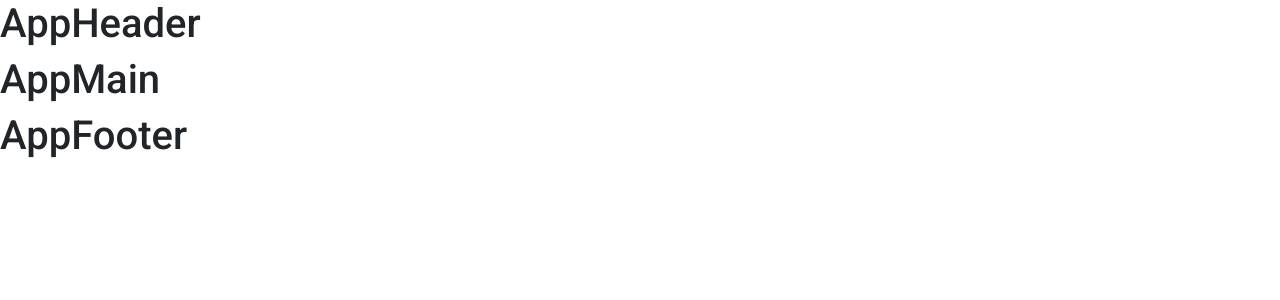
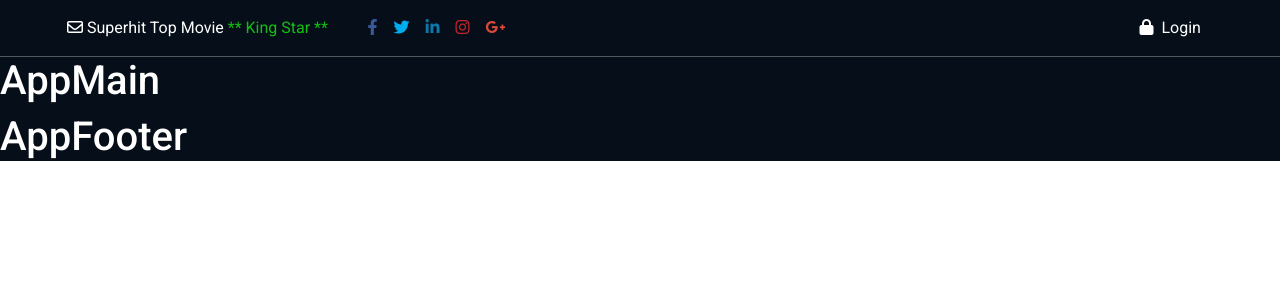
Before and after one commit to EmanuelaPau/proj-html-vuejs, a Vue app: page / in a window 1280 px wide. Shown: the top 300 px of the page. Built offline with nearby package versions, Linux system fonts and the light colour scheme.

Commit message:
Add header top

```diff
--- a/index.html
+++ b/index.html
@@ -10,6 +10,10 @@
     <link rel="preconnect" href="https://fonts.googleapis.com">
     <link rel="preconnect" href="https://fonts.gstatic.com" crossorigin>
     <link href="https://fonts.googleapis.com/css2?family=Roboto:ital,wght@0,100;0,300;0,400;0,500;0,700;0,900;1,100;1,300;1,400;1,500;1,700;1,900&display=swap" rel="stylesheet">
+
+    <!-- Fontawesome -->
+    <link rel="stylesheet" href="https://cdnjs.cloudflare.com/ajax/libs/font-awesome/6.4.0/css/all.min.css
+    ">
   </head>
   <body>
     <div id="app"></div>
--- a/src/App.vue
+++ b/src/App.vue
@@ -23,9 +23,12 @@ export default {
 </script>
 <style lang="scss">
 @import './styles/general.scss';
+@import './styles/partials/variables';
 @import "bootstrap/scss/bootstrap";
 
 div.app {
   font-family: 'Roboto', sans-serif;
+  background-color: $colorSecondary;
+  color: $colorLight;
 }
 </style>
--- a/src/components/AppHeader.vue
+++ b/src/components/AppHeader.vue
@@ -1,6 +1,37 @@
 <template>
-    <div>
-        <h1>AppHeader</h1>
+    <div class="">
+        <!-- Header top -->
+        <div class="line">
+            <div class="container-fluid">
+                <div class="row py-3 my_container m-auto">
+                    <!-- Mail -->
+                    <div class="header-mail col-3">
+                        <i class="fa-regular fa-envelope me-1"></i>
+                        <span>Superhit Top Movie </span>
+                        <span class="txtColorPrimary">** King Star **</span>
+                    </div>
+                    <!-- Socials buttons -->
+                    <div class="header-socials col-8">
+                        <a class="text-reset " href=""><i class="fa-brands fa-facebook-f mx-2 facebook"></i></a>
+                        <a class="text-reset " href=""> <i class="fa-brands fa-twitter mx-2 twitter"></i></a>
+                        <a class="text-reset " href=""><i class="fa-brands fa-linkedin-in mx-2 linkedin"></i></a>
+                        <a class="text-reset " href=""><i class="fa-brands fa-instagram mx-2 instagram"></i></a>
+                        <a class="text-reset " href=""><i class="fa-brands fa-google-plus-g mx-2 google"></i></a>
+                    </div>
+
+                    <!-- Login -->
+                    <div class="header-login col-1">
+                        <a class="text-reset text-decoration-none" href="#">
+                            <i class="fa-solid fa-lock me-2"></i>
+                            <span>Login</span>
+                        </a>
+                    </div>
+                </div>
+
+            </div>
+        </div>
+        <!-- header search  -->
+        <!-- header nav -->
     </div>
 </template>
 
@@ -27,6 +58,45 @@ export default {
 }
 </script>
 <style scoped lang="scss">
-@use '../styles/partials/_variables.scss';
+@use '../styles/partials/variables.scss';
 @use '../styles/partials/_mixins.scss';
+
+div.line {
+    border-bottom: 1px solid #54595F;
+}
+
+.header-socials {
+
+    i.facebook:hover,
+    i.twitter:hover,
+    i.linkedin:hover,
+    i.instagram:hover,
+    i.google:hover {
+        color: #13be13;
+    }
+
+    i {
+        transition: all .8s;
+    }
+
+    i.facebook {
+        color: #3b5998;
+    }
+
+    i.twitter {
+        color: #00acee;
+    }
+
+    i.linkedin {
+        color: #0e76a8;
+    }
+
+    i.instagram {
+        color: #c8232c;
+    }
+
+    i.google {
+        color: #db4a39;
+    }
+}
 </style>
--- a/src/styles/general.scss
+++ b/src/styles/general.scss
@@ -1,4 +1,20 @@
-.container {
+.my_container {
     max-width: 1170px;
     margin: 0 auto;
 }
+
+.txtColorLight {
+    color: #ffffff;
+}
+
+.txtColorDark {
+    color: #182028;
+}
+
+.txtColorPrimary {
+    color: #13be13;
+}
+
+.txtColorSecondary {
+    color: #060f19;
+}
```
